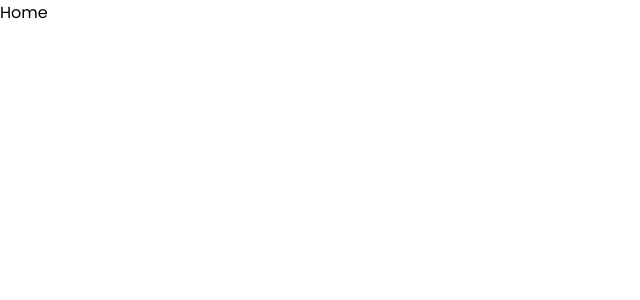
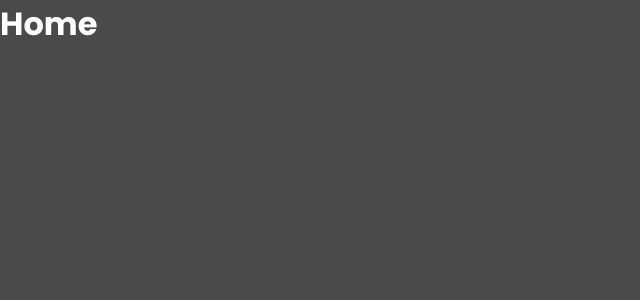
Before and after one commit to kwadwoambitious/My-Portfolio, a React (Create React App) app: page / in a window 1280 px wide. Shown: the top 300 px of the page, without its empty margins (0-640 px from the left). Built offline with nearby package versions, Linux system fonts and the light colour scheme.

Commit message:
Made changes to this file

```diff
--- a/src/App.css
+++ b/src/App.css
@@ -7,4 +7,6 @@
 }
 body{
   font-family: 'Poppins', sans-serif;
+  background-color: #1a1a1ac9;
+  color: White;
 }
--- a/src/components/Home.js
+++ b/src/components/Home.js
@@ -2,7 +2,9 @@ import React from 'react'
 
 function Home() {
   return (
-    <div>Home</div>
+    <div>
+      <h1>Home</h1>
+    </div>
   )
 }
 
```
